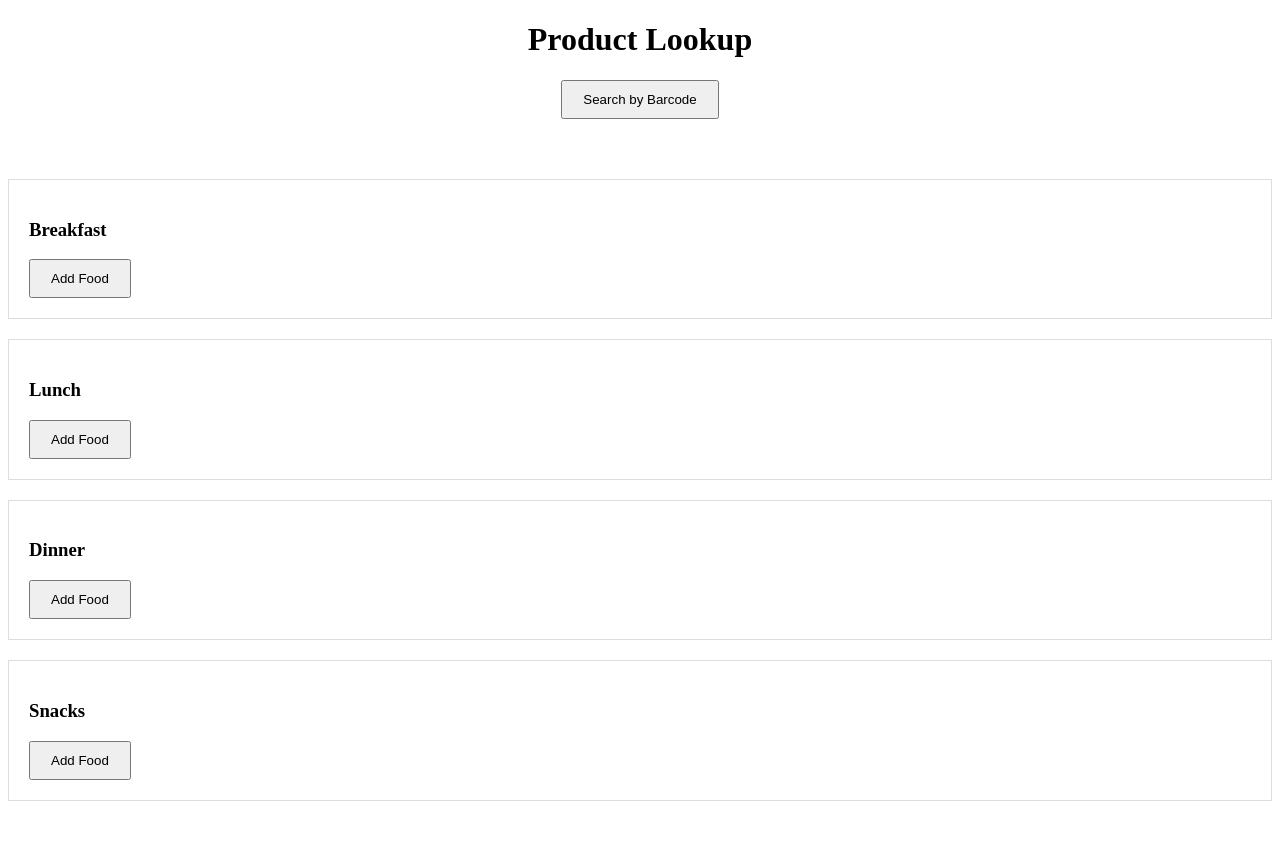
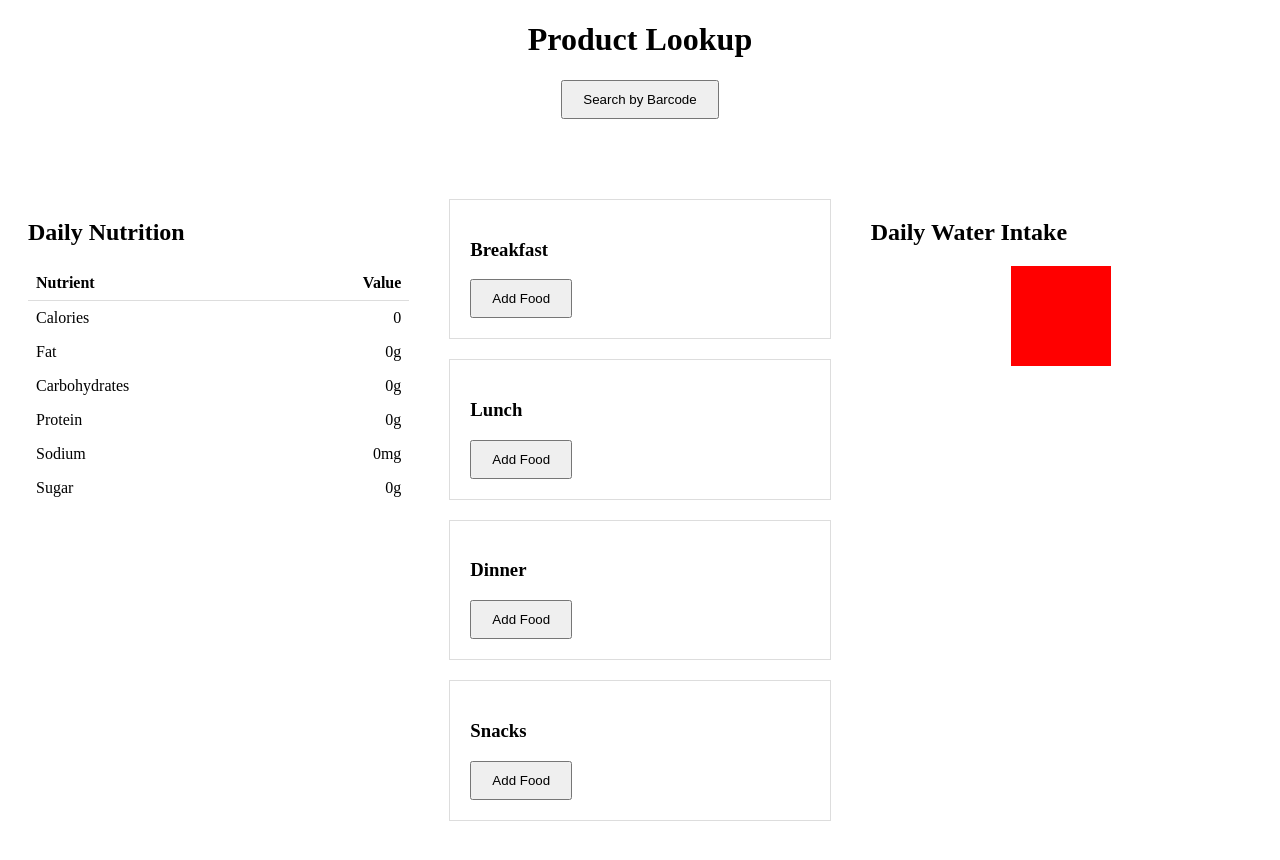
Before and after one commit to jhoangy/gogi, a Next.js app: page / in a window 1280 px wide. Shown: the top 860 px of the page. Before the commit the page ends 821 px from the top, so only its background shows below. Built offline with nearby package versions, Linux system fonts and the light colour scheme.

Commit message:
search page functional

```diff
--- a/pages/index.js
+++ b/pages/index.js
@@ -1,3 +1,4 @@
+// pages/index.js
 import { useRouter } from 'next/router';
 
 const Home = () => {
@@ -8,12 +9,57 @@ const Home = () => {
       <h1>Product Lookup</h1>
 
       {/* Button to go to barcode search and camera scan page */}
-      <button onClick={() => router.push('/product/search')} style={{ padding: '10px 20px', marginBottom: '20px' }}>
+      <button
+        onClick={() => router.push('/product/search')}
+        style={{ padding: '10px 20px', marginBottom: '20px' }}
+      >
         Search by Barcode
       </button>
 
-      {/* Sections for Breakfast, Lunch, Dinner, Snacks with borders and "Add Food" buttons */}
-      <div style={{ marginTop: '40px', textAlign: 'left' }}>
+      {/* Page layout divided into 3 sections: left, middle, and right */}
+      <div className="content-container" style={styles.contentContainer}>
+
+        {/* Left Section: Daily Nutrition */}
+        <div style={styles.section}>
+          <h2>Daily Nutrition</h2>
+          <table style={{ width: '100%', borderCollapse: 'collapse' }}>
+            <thead>
+              <tr>
+                <th style={{ textAlign: 'left', borderBottom: '1px solid #ddd', padding: '8px' }}>Nutrient</th>
+                <th style={{ textAlign: 'right', borderBottom: '1px solid #ddd', padding: '8px' }}>Value</th>
+              </tr>
+            </thead>
+            <tbody>
+              <tr>
+                <td style={{ padding: '8px' }}>Calories</td>
+                <td style={{ textAlign: 'right', padding: '8px' }}>0</td>
+              </tr>
+              <tr>
+                <td style={{ padding: '8px' }}>Fat</td>
+                <td style={{ textAlign: 'right', padding: '8px' }}>0g</td>
+              </tr>
+              <tr>
+                <td style={{ padding: '8px' }}>Carbohydrates</td>
+                <td style={{ textAlign: 'right', padding: '8px' }}>0g</td>
+              </tr>
+              <tr>
+                <td style={{ padding: '8px' }}>Protein</td>
+                <td style={{ textAlign: 'right', padding: '8px' }}>0g</td>
+              </tr>
+              <tr>
+                <td style={{ padding: '8px' }}>Sodium</td>
+                <td style={{ textAlign: 'right', padding: '8px' }}>0mg</td>
+              </tr>
+              <tr>
+                <td style={{ padding: '8px' }}>Sugar</td>
+                <td style={{ textAlign: 'right', padding: '8px' }}>0g</td>
+              </tr>
+            </tbody>
+          </table>
+        </div>
+
+        {/* Middle Section: Breakfast, Lunch, Dinner, Snacks */}
+        <div style={styles.section}>
           <section style={{ border: '1px solid #ddd', padding: '20px', marginBottom: '20px' }}>
             <h3>Breakfast</h3>
             <button style={{ padding: '10px 20px' }}>Add Food</button>
@@ -34,8 +80,36 @@ const Home = () => {
             <button style={{ padding: '10px 20px' }}>Add Food</button>
           </section>
         </div>
+
+        {/* Right Section: Daily Water Intake */}
+        <div style={styles.section}>
+          <h2>Daily Water Intake</h2>
+          <div style={{ width: '100px', height: '100px', backgroundColor: 'red', margin: '0 auto' }}></div>
+        </div>
+      </div>
+
+      <style jsx>{`
+        @media (max-width: 768px) {
+          .content-container {
+            flex-direction: column;
+          }
+        }
+      `}</style>
     </div>
   );
 };
 
+const styles = {
+  contentContainer: {
+    display: 'flex',
+    justifyContent: 'space-between',
+    marginTop: '40px',
+    textAlign: 'left',
+  },
+  section: {
+    flex: '1',
+    padding: '20px',
+  }
+};
+
 export default Home;
--- a/pages/product/search.js
+++ b/pages/product/search.js
@@ -63,6 +63,7 @@ const Search = () => {
           }
         );
         const data = await response.json();
+        console.log(data);
         setNutritionResults(data);
         setNutritionPopupVisible(true);
       } catch (error) {
@@ -226,6 +227,7 @@ const Search = () => {
             <div>
               <p><strong>Calories:</strong> {(nutritionResults.calories / yieldValue).toFixed(2)}</p>
               <p><strong>Fat:</strong> {(nutritionResults.totalNutrients?.FAT?.quantity / yieldValue).toFixed(2)} {nutritionResults.totalNutrients?.FAT?.unit}</p>
+              <p><strong>Fiber:</strong> {(nutritionResults.totalNutrients?.FIBTG?.quantity / yieldValue).toFixed(2)} {nutritionResults.totalNutrients?.FIBTG?.unit}</p>
               <p><strong>Carbohydrates:</strong> {(nutritionResults.totalNutrients?.CHOCDF?.quantity / yieldValue).toFixed(2)} {nutritionResults.totalNutrients?.CHOCDF?.unit}</p>
               <p><strong>Protein:</strong> {(nutritionResults.totalNutrients?.PROCNT?.quantity / yieldValue).toFixed(2)} {nutritionResults.totalNutrients?.PROCNT?.unit}</p>
               <p><strong>Sodium:</strong> {(nutritionResults.totalNutrients?.NA?.quantity / yieldValue).toFixed(2)} {nutritionResults.totalNutrients?.NA?.unit}</p>
@@ -250,6 +252,7 @@ const Search = () => {
                     <img src={recipe.image} alt={recipe.label} style={{ display: 'block', margin: '0 auto', width: '50%', height: 'auto', marginBottom: '10px' }} />
                     <p><strong>Calories:</strong> {(recipe.calories / servings).toFixed(2)}</p>
                     <p><strong>Fat:</strong> {recipe.totalNutrients?.FAT?.quantity ? (recipe.totalNutrients.FAT.quantity / servings).toFixed(2) : 'N/A'} {recipe.totalNutrients?.FAT?.unit}</p>
+                    <p><strong>Fiber:</strong> {recipe.totalNutrients?.FIBTG?.quantity ? (recipe.totalNutrients.FIBTG.quantity / servings).toFixed(2) : 'N/A'} {recipe.totalNutrients?.FIBTG?.unit}</p>
                     <p><strong>Carbohydrates:</strong> {recipe.totalNutrients?.CHOCDF?.quantity ? (recipe.totalNutrients.CHOCDF.quantity / servings).toFixed(2) : 'N/A'} {recipe.totalNutrients?.CHOCDF?.unit}</p>
                     <p><strong>Protein:</strong> {recipe.totalNutrients?.PROCNT?.quantity ? (recipe.totalNutrients.PROCNT.quantity / servings).toFixed(2) : 'N/A'} {recipe.totalNutrients?.PROCNT?.unit}</p>
                     <p><strong>Sodium:</strong> {recipe.totalNutrients?.NA?.quantity ? (recipe.totalNutrients.NA.quantity / servings).toFixed(2) : 'N/A'} {recipe.totalNutrients?.NA?.unit}</p>
```
Also changed, not shown: pages/product/barcode.js (+22 -18 lines). Lines whose indentation alone changed are shown as unchanged.
